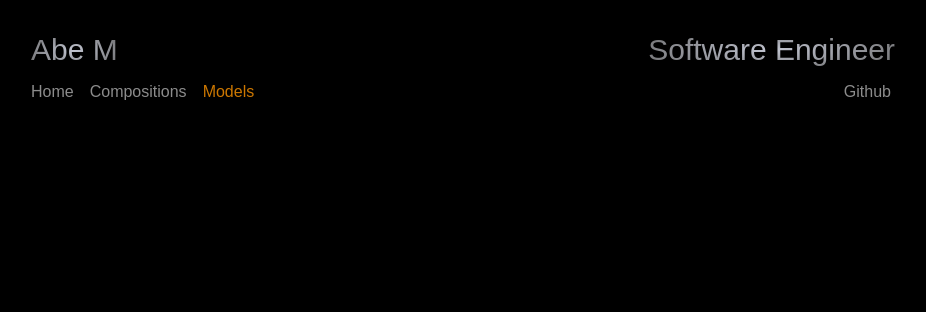
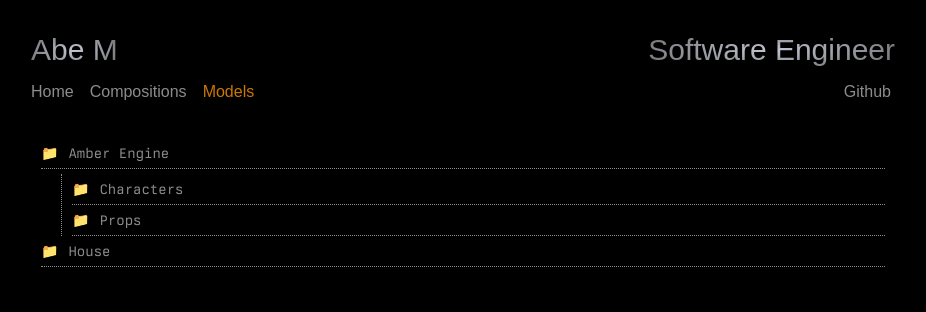
Before and after one commit to FastestMolasses/abem_dev, an Astro site: page /models in a window 1280 px wide. Shown: the whole page, without its empty margins (177-1103 px from the left). Built offline with nearby package versions, Linux system fonts and the light colour scheme; Astro itself is replaced by a stand-in of ours.

Commit message:
Added models page

```diff
--- a/src/pages/compositions.astro
+++ b/src/pages/compositions.astro
@@ -36,16 +36,6 @@ import Layout from '@/layouts/Layout.astro';
 
         <li class='hover:text-accent-muted'>
             <a href=''>
-                Seamless Image Stitching with Geometric Transformations
-            </a>
-            <!-- subtitle -->
-            <p class='text-primary-muted'>
-                Stitch together images that have been scaled, panned and rotated.
-            </p>
-        </li>
-
-        <li class='hover:text-accent-muted'>
-            <a href=''>
                 Integrating the Language Server Protocol (LSP): A Text Editor Deep Dive
             </a>
             <!-- subtitle -->
@@ -54,15 +44,5 @@ import Layout from '@/layouts/Layout.astro';
                 editor.
             </p>
         </li>
-
-        <li class='hover:text-accent-muted'>
-            <a href=''>
-                High-Performance Text Buffer Design
-            </a>
-            <!-- subtitle -->
-            <p class='text-primary-muted'>
-                Fundamental data structures and algorithms for lightning-fast text editing.
-            </p>
-        </li>
     </ul>
 </Layout>
--- a/src/pages/models.astro
+++ b/src/pages/models.astro
@@ -2,5 +2,65 @@
 import Layout from '@/layouts/Layout.astro';
 ---
 
+<style>
+    .file-browser {
+        padding: 10px;
+    }
+
+    .file-browser ul {
+        list-style: none;
+        padding: 0;
+    }
+
+    .file-browser li {
+        border-bottom: 1px dotted;
+        @apply border-primary-muted;
+        padding: 5px 0;
+        display: flex;
+        align-items: center;
+    }
+
+    .file-browser ul ul {
+        margin-top: 5px;
+        margin-left: 20px;
+        border-left: 1px dotted;
+        @apply border-primary-muted;
+        padding-left: 10px;
+    }
+
+    .icon {
+        margin-right: 10px;
+    }
+
+    .name {
+        flex-grow: 1;
+    }
+</style>
+
 <Layout>
+    <div class='file-browser mono text-sm text-primary-muted'>
+        <ul>
+            <li>
+                <span class='icon'>📁</span><span class='name'
+                    >Amber Engine</span
+                >
+            </li>
+            <ul id='folder1-contents'>
+                <li>
+                    <span class='icon'>📁</span><span class='name'
+                        >Characters</span
+                    >
+                </li>
+                <li>
+                    <span class='icon'>📁</span><span class='name'>Props</span>
+                </li>
+            </ul>
+            <li>
+                <span class='icon'>📁</span><span class='name'>House</span>
+            </li>
+            <!-- <li>
+                <span class='icon'>📄</span><span class='name'>test_file.txt</span>
+            </li> -->
+        </ul>
+    </div>
 </Layout>
```
Also changed, not shown: 1 other file.
